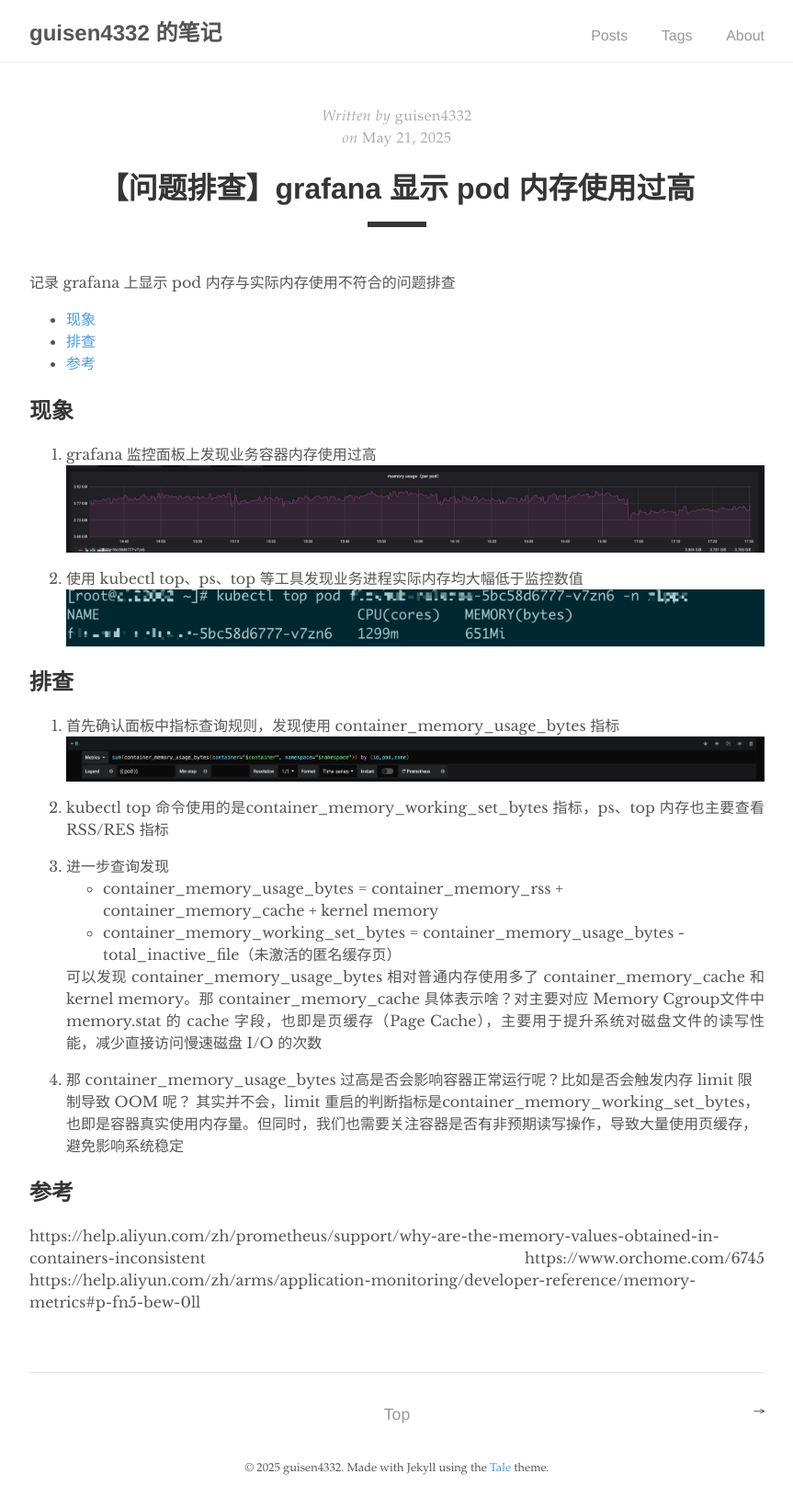
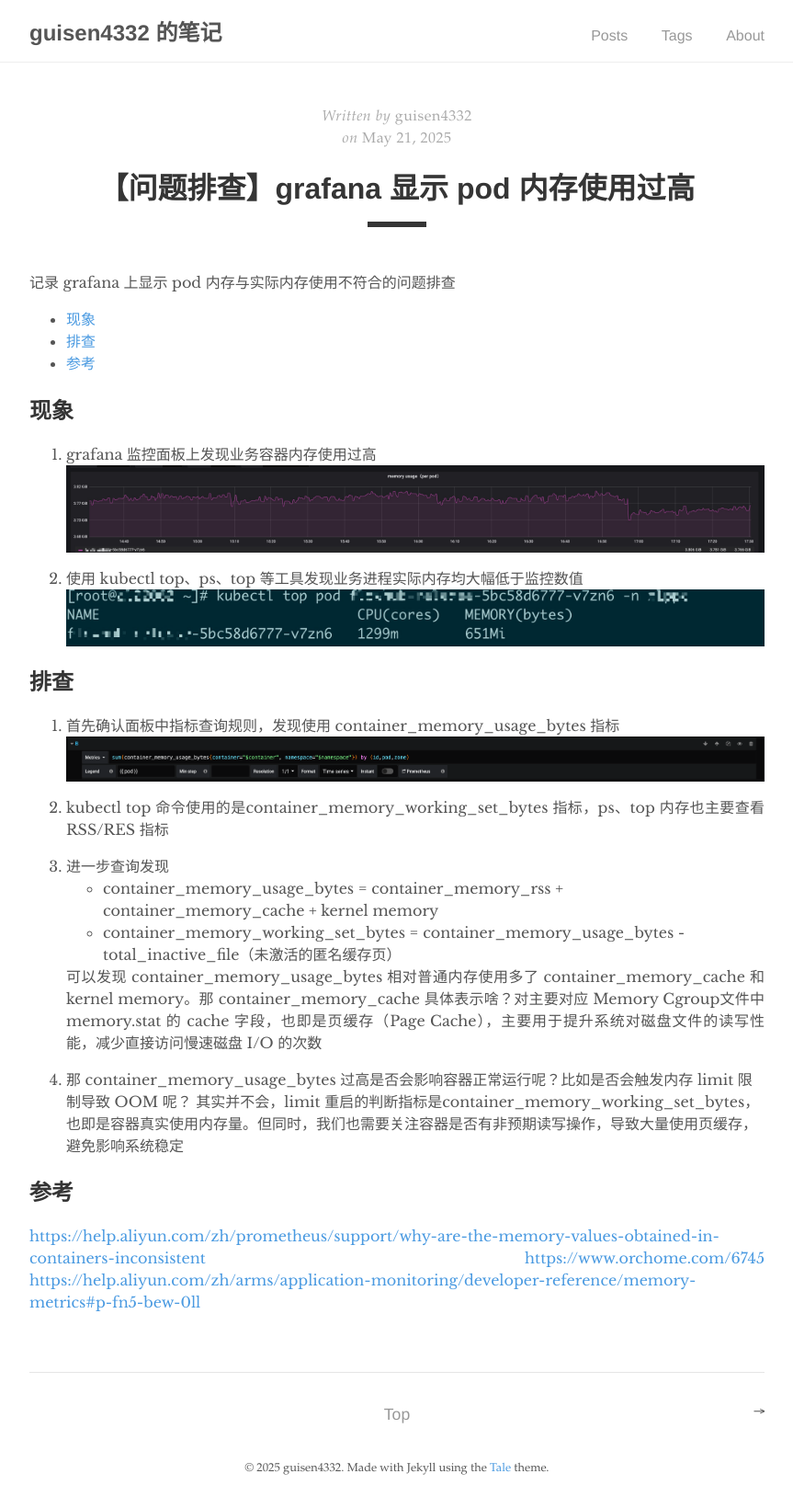
Before and after one commit to guisen4332/guisen4332.github.io, a Jekyll site: the page built from _posts/2025-05-22-troubleshooting_1.md, in a window 1280 px wide. Shown: the whole page at 92% size, without its empty margins (208-1071 px from the left). Built offline with Jekyll 4.4.1, drawn with Linux system fonts in a browser that asks for light colours; part of the change alters nothing that is shown.

Commit message:
fix: 缩进格式

```diff
--- a/_posts/2025-05-22-troubleshooting_1.md
+++ b/_posts/2025-05-22-troubleshooting_1.md
@@ -34,6 +34,7 @@ excerpt_separator: <!--more-->
 其实并不会，limit 重启的判断指标是container_memory_working_set_bytes，也即是容器真实使用内存量。但同时，我们也需要关注容器是否有非预期读写操作，导致大量使用页缓存，避免影响系统稳定
 
 ## 参考
-https://help.aliyun.com/zh/prometheus/support/why-are-the-memory-values-obtained-in-containers-inconsistent
-https://www.orchome.com/6745
-https://help.aliyun.com/zh/arms/application-monitoring/developer-reference/memory-metrics#p-fn5-bew-0ll
+
+[https://help.aliyun.com/zh/prometheus/support/why-are-the-memory-values-obtained-in-containers-inconsistent](https://help.aliyun.com/zh/prometheus/support/why-are-the-memory-values-obtained-in-containers-inconsistent)
+[https://www.orchome.com/6745](https://www.orchome.com/6745)
+[https://help.aliyun.com/zh/arms/application-monitoring/developer-reference/memory-metrics#p-fn5-bew-0ll](https://help.aliyun.com/zh/arms/application-monitoring/developer-reference/memory-metrics#p-fn5-bew-0ll)
```
